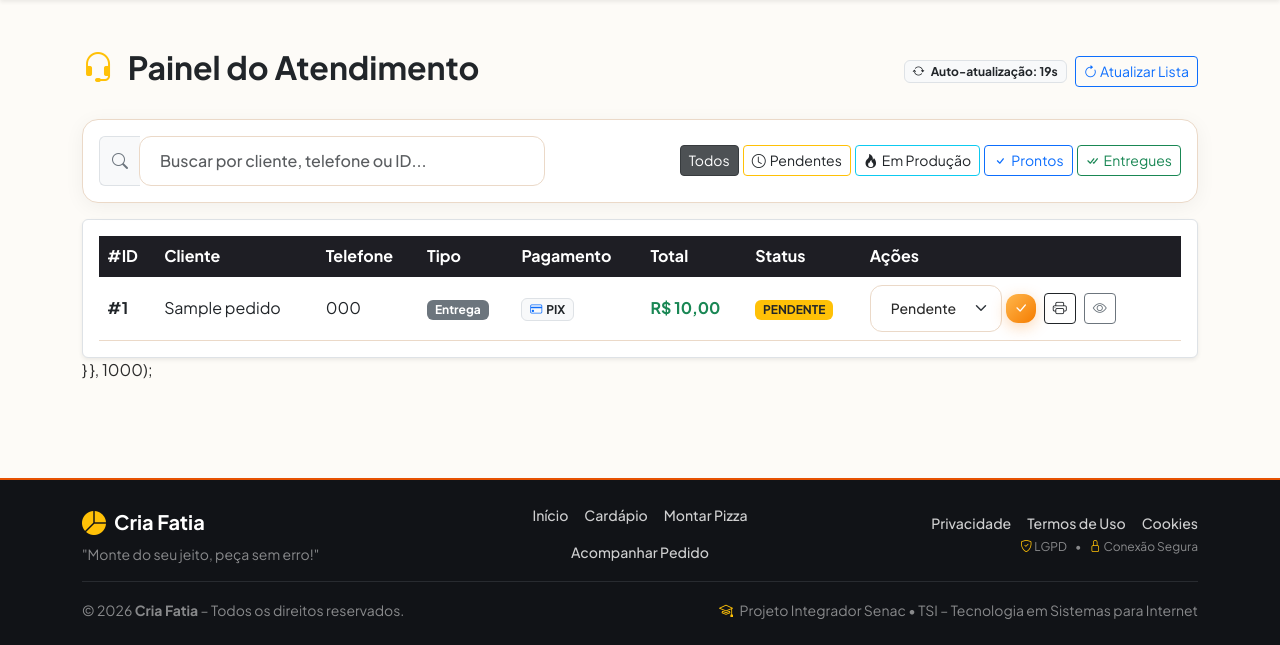
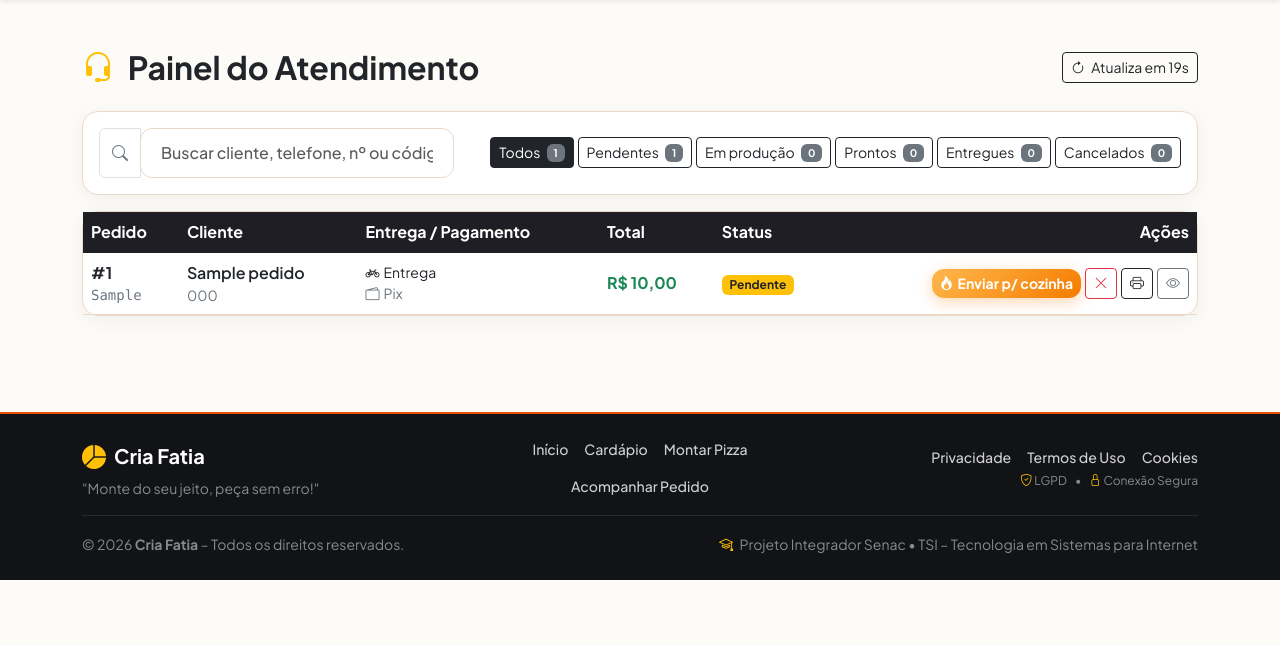
Before and after one commit to CauaBrandao/Cria-Fatia, a PHP site: page /atendimento/index.php in a window 1280 px wide. Shown: the part 106-751 px from the top of the page. Run offline with PHP 8.4, Linux system fonts and the light colour scheme; the visitor is signed in with stand-in values (Sample User, id 1); tables that the repository leaves empty hold one stand-in row (values such as "Sample post").

Commit message:
fix: painel de atendimento sem itens repetidos e com acoes por etapa

```diff
--- a/cria-fatia/atendimento/index.php
+++ b/cria-fatia/atendimento/index.php
@@ -157,287 +157,157 @@ $pedidos = $pdo->query("
 $token = gerarCsrfToken();
 ?>
 
-<div class="d-flex justify-content-between align-items-center mb-4">
-    <h2 class="fw-bold">
+<?php
+$contagem = ['todos' => count($pedidos), 'pendente' => 0, 'em_producao' => 0, 'pronto' => 0, 'entregue' => 0, 'cancelado' => 0];
+foreach ($pedidos as $p) {
+    $chave = $p['status'] === 'finalizado' ? 'entregue' : $p['status'];
+    if (isset($contagem[$chave])) $contagem[$chave]++;
+}
+$coresStatus = [
+    'pendente'    => 'bg-warning text-dark',
+    'em_producao' => 'bg-info text-dark',
+    'pronto'      => 'bg-primary',
+    'entregue'    => 'bg-success',
+    'finalizado'  => 'bg-success',
+    'cancelado'   => 'bg-danger',
+];
+$nomesPagamento = ['pix' => 'Pix', 'cartao' => 'Cartão', 'dinheiro' => 'Dinheiro'];
+?>
+
+<div class="d-flex flex-wrap gap-2 justify-content-between align-items-center mb-4">
+    <h2 class="fw-bold mb-0">
         <i class="bi bi-headset me-2 text-warning"></i>
         Painel do Atendimento
     </h2>
-
-    <div class="d-flex align-items-center gap-2">
-        <span class="badge bg-light text-dark border"><i class="bi bi-arrow-repeat me-1"></i> Auto-atualização: <span id="refreshTimer">25s</span></span>
-        <a href="<?php echo BASE_URL; ?>atendimento/index.php"
-           class="btn btn-outline-primary btn-sm">
-            <i class="bi bi-arrow-clockwise"></i>
-            Atualizar Lista
-        </a>
-    </div>
+    <a href="<?php echo BASE_URL; ?>atendimento/index.php" class="btn btn-outline-dark btn-sm" title="Atualizar agora">
+        <i class="bi bi-arrow-clockwise me-1"></i> Atualiza em <span id="refreshTimer">25s</span>
+    </a>
 </div>
 
 <?php if ($msg): ?>
     <div class="alert alert-success alert-dismissible fade show" role="alert">
-        <i class="bi bi-check-circle me-2"></i>
-        <?php echo htmlspecialchars($msg); ?>
-
+        <i class="bi bi-check-circle me-2"></i><?php echo htmlspecialchars($msg); ?>
         <button type="button" class="btn-close" data-bs-dismiss="alert"></button>
     </div>
 <?php endif; ?>
 
 <?php if ($erro): ?>
     <div class="alert alert-danger alert-dismissible fade show" role="alert">
-        <i class="bi bi-exclamation-triangle me-2"></i>
-        <?php echo htmlspecialchars($erro); ?>
-
+        <i class="bi bi-exclamation-triangle me-2"></i><?php echo htmlspecialchars($erro); ?>
         <button type="button" class="btn-close" data-bs-dismiss="alert"></button>
     </div>
 <?php endif; ?>
 
-<div class="card border-0 shadow-sm p-3 mb-3 bg-white rounded-3">
+<div class="card border-0 shadow-sm p-3 mb-3">
     <div class="row g-2 align-items-center">
-        <div class="col-md-5">
+        <div class="col-lg-4">
             <div class="input-group">
-                <span class="input-group-text bg-light border-end-0"><i class="bi bi-search text-muted"></i></span>
-                <input type="text" id="filtroTexto" class="form-control border-start-0" placeholder="Buscar por cliente, telefone ou ID..." onkeyup="filtrarTabela()">
+                <span class="input-group-text bg-white"><i class="bi bi-search text-muted"></i></span>
+                <input type="text" id="filtroTexto" class="form-control" placeholder="Buscar cliente, telefone, nº ou código" oninput="filtrarTabela()">
             </div>
         </div>
-        <div class="col-md-7 d-flex flex-wrap gap-1 justify-content-md-end">
-            <button type="button" class="btn btn-sm btn-dark btn-filtro active" onclick="filtrarStatus('todos', this)">Todos</button>
-            <button type="button" class="btn btn-sm btn-outline-warning text-dark btn-filtro" onclick="filtrarStatus('pendente', this)"><i class="bi bi-clock me-1"></i>Pendentes</button>
-            <button type="button" class="btn btn-sm btn-outline-info text-dark btn-filtro" onclick="filtrarStatus('em_producao', this)"><i class="bi bi-fire me-1"></i>Em Produção</button>
-            <button type="button" class="btn btn-sm btn-outline-primary btn-filtro" onclick="filtrarStatus('pronto', this)"><i class="bi bi-check me-1"></i>Prontos</button>
-            <button type="button" class="btn btn-sm btn-outline-success btn-filtro" onclick="filtrarStatus('entregue', this)"><i class="bi bi-check-all me-1"></i>Entregues</button>
+        <div class="col-lg-8 d-flex flex-wrap gap-1 justify-content-lg-end">
+            <?php
+            $filtros = ['todos' => 'Todos', 'pendente' => 'Pendentes', 'em_producao' => 'Em produção', 'pronto' => 'Prontos', 'entregue' => 'Entregues', 'cancelado' => 'Cancelados'];
+            foreach ($filtros as $valor => $rotulo): ?>
+                <button type="button" class="btn btn-sm btn-filtro <?php echo $valor === 'todos' ? 'btn-dark' : 'btn-outline-dark'; ?>" onclick="filtrarStatus('<?php echo $valor; ?>', this)">
+                    <?php echo $rotulo; ?> <span class="badge bg-secondary ms-1"><?php echo $contagem[$valor]; ?></span>
+                </button>
+            <?php endforeach; ?>
         </div>
     </div>
 </div>
 
-<div class="table-responsive bg-white rounded shadow-sm p-3 border">
-
+<div class="card border-0 shadow-sm p-0">
+<div class="table-responsive">
     <table class="table table-hover align-middle mb-0" id="tabelaPedidos">
-
         <thead class="table-dark">
             <tr>
-                <th>#ID</th>
+                <th>Pedido</th>
                 <th>Cliente</th>
-                <th>Telefone</th>
-                <th>Tipo</th>
-                <th>Pagamento</th>
+                <th>Entrega / Pagamento</th>
                 <th>Total</th>
                 <th>Status</th>
-                <th>Ações</th>
+                <th class="text-end">Ações</th>
             </tr>
         </thead>
-
         <tbody>
-
         <?php if (empty($pedidos)): ?>
-
             <tr>
-                <td colspan="7" class="text-center py-4 text-muted">
-                    Nenhum pedido cadastrado no momento.
-                </td>
+                <td colspan="6" class="text-center py-4 text-muted">Nenhum pedido cadastrado no momento.</td>
             </tr>
-
         <?php else: ?>
-
-            <?php foreach ($pedidos as $p): ?>
-
-                <?php
-                    $cores = [
-                        'pendente' => 'warning text-dark',
-                        'em_producao' => 'info text-white',
-                        'pronto' => 'primary',
-                        'entregue' => 'success',
-                        'finalizado' => 'success',
-                        'cancelado' => 'danger'
-                    ];
-
-                    $corStatus = $cores[$p['status']] ?? 'secondary';
-                ?>
-
-                <tr class="pedido-linha" data-status="<?php echo htmlspecialchars($p['status']); ?>" data-search="<?php echo strtolower(htmlspecialchars($p['id'] . ' ' . $p['cliente_nome'] . ' ' . $p['cliente_telefone'] . ' ' . $p['codigo_acompanhamento'])); ?>">
-
+            <?php foreach ($pedidos as $p):
+                $statusFiltro = $p['status'] === 'finalizado' ? 'entregue' : $p['status'];
+                $telLimpo = preg_replace('/\D/', '', (string)$p['cliente_telefone']);
+                $aberto = !in_array($p['status'], ['entregue', 'cancelado', 'finalizado'], true);
+                // Próximo passo do pedido (um botão por etapa, sem repetir o status)
+                $proximo = [
+                    'pendente'    => ['em_producao', 'Enviar p/ cozinha', 'bi-fire', 'btn-warning'],
+                    'em_producao' => ['pronto', 'Marcar pronto', 'bi-box-seam', 'btn-primary'],
+                ][$p['status']] ?? null;
+            ?>
+                <tr class="pedido-linha" data-status="<?php echo htmlspecialchars($statusFiltro); ?>" data-search="<?php echo htmlspecialchars(mb_strtolower($p['id'] . ' ' . $p['cliente_nome'] . ' ' . $p['cliente_telefone'] . ' ' . $p['codigo_acompanhamento'], 'UTF-8')); ?>">
                     <td>
-                        <strong>#<?php echo $p['id']; ?></strong>
+                        <strong>#<?php echo (int)$p['id']; ?></strong>
+                        <div class="small text-muted font-monospace"><?php echo htmlspecialchars($p['codigo_acompanhamento'] ?? ''); ?></div>
                     </td>
-
                     <td>
-                        <?php echo htmlspecialchars($p['cliente_nome']); ?>
+                        <div class="fw-semibold"><?php echo htmlspecialchars($p['cliente_nome']); ?></div>
+                        <div class="small text-muted">
+                            <?php echo htmlspecialchars($p['cliente_telefone']); ?>
+                            <?php if (strlen($telLimpo) >= 10):
+                                $linkWhats = "https://wa.me/55" . $telLimpo . "?text=" . urlencode("Olá " . $p['cliente_nome'] . "! Aqui é da Bella Roza Pizzaria, sobre o seu pedido #" . $p['id'] . " (" . $p['codigo_acompanhamento'] . "). Status atual: " . rotuloStatus($p['status']) . ".");
+                            ?>
+                                <a href="<?php echo htmlspecialchars($linkWhats); ?>" target="_blank" rel="noopener" class="text-success ms-1" title="Falar com o cliente no WhatsApp"><i class="bi bi-whatsapp"></i></a>
+                            <?php endif; ?>
+                        </div>
                     </td>
-
+                    <td class="small">
+                        <div><i class="bi <?php echo $p['tipo_entrega'] === 'retirada' ? 'bi-shop' : 'bi-bicycle'; ?> me-1"></i><?php echo $p['tipo_entrega'] === 'retirada' ? 'Retirada' : 'Entrega'; ?></div>
+                        <div class="text-muted"><i class="bi bi-wallet2 me-1"></i><?php echo $nomesPagamento[$p['forma_pagamento']] ?? 'Pix'; ?></div>
+                    </td>
+                    <td class="fw-bold text-success text-nowrap"><?php echo formatarMoeda($p['valor_total']); ?></td>
+                    <td><span class="badge <?php echo $coresStatus[$p['status']] ?? 'bg-secondary'; ?>"><?php echo rotuloStatus($p['status']); ?></span></td>
                     <td>
-                        <?php echo htmlspecialchars($p['cliente_telefone']); ?>
-                        <?php
-                        $telLimpo = preg_replace('/\D/', '', $p['cliente_telefone']);
-                        if (strlen($telLimpo) >= 10):
-                            $linkWhats = "https://wa.me/55" . $telLimpo . "?text=" . urlencode("Olá " . $p['cliente_nome'] . "! Aqui é da Bella Roza Pizzaria referente ao seu pedido #" . $p['id'] . " (" . $p['codigo_acompanhamento'] . "). Status atual: " . strtoupper($p['status']));
-                        ?>
-                            <a href="<?php echo $linkWhats; ?>" target="_blank" class="btn btn-sm btn-outline-success ms-1 py-0 px-1" title="Notificar via WhatsApp">
-                                <i class="bi bi-whatsapp"></i>
-                            </a>
-                        <?php endif; ?>
-                    </td>
-
-                    <td>
-                        <span class="badge bg-secondary">
-                            <?php echo ucfirst($p['tipo_entrega']); ?>
-                        </span>
-                    </td>
-
-                    <td>
-                        <span class="badge bg-light text-dark border">
-                            <i class="bi bi-credit-card me-1 text-primary"></i><?php echo strtoupper($p['forma_pagamento'] ?? 'PIX'); ?>
-                        </span>
-                    </td>
-
-                    <td class="fw-bold text-success">
-                        R$ <?php echo number_format($p['valor_total'], 2, ',', '.'); ?>
-                    </td>
-
-                    <td>
-                        <span class="badge bg-<?php echo $corStatus; ?>">
-                            <?php echo strtoupper($p['status']); ?>
-                        </span>
-                    </td>
-
-                    <td>
-
-                        <div class="d-flex align-items-center flex-wrap gap-2">
-
-                            <?php if (
-                                !in_array($p['status'], ['entregue', 'cancelado', 'finalizado'], true)
-                            ): ?>
-
-                                <!-- BOTÃO 1: ATUALIZAR STATUS -->
-
-                                <form action="index.php"
-                                      method="POST"
-                                      class="d-flex align-items-center gap-1">
-
-                                    <input type="hidden"
-                                           name="csrf_token"
-                                           value="<?php echo $token; ?>">
-
-                                    <input type="hidden"
-                                           name="pedido_id"
-                                           value="<?php echo $p['id']; ?>">
-
-                                    <input type="hidden"
-                                           name="acao"
-                                           value="atualizar_status">
-
-                                    <select name="novo_status"
-                                            class="form-select form-select-sm"
-                                            required>
-
-                                        <option value="pendente"
-                                            <?php echo $p['status'] === 'pendente' ? 'selected' : ''; ?>>
-                                            Pendente
-                                        </option>
-
-                                        <option value="em_producao"
-                                            <?php echo $p['status'] === 'em_producao' ? 'selected' : ''; ?>>
-                                            Em Produção
-                                        </option>
-
-                                        <option value="pronto"
-                                            <?php echo $p['status'] === 'pronto' ? 'selected' : ''; ?>>
-                                            Pronto
-                                        </option>
-
-                                        <option value="cancelado">
-                                            Cancelado
-                                        </option>
-
-                                    </select>
-
-                                    <button type="submit" class="btn btn-sm btn-warning fw-bold text-dark" title="Salvar novo status do pedido"> <i class="bi bi-check-lg"></i> </button>
-
+                        <div class="d-flex align-items-center justify-content-end flex-wrap gap-1">
+                            <?php if ($proximo): ?>
+                                <form action="index.php" method="POST">
+                                    <input type="hidden" name="csrf_token" value="<?php echo $token; ?>">
+                                    <input type="hidden" name="pedido_id" value="<?php echo (int)$p['id']; ?>">
+                                    <input type="hidden" name="acao" value="atualizar_status">
+                                    <input type="hidden" name="novo_status" value="<?php echo $proximo[0]; ?>">
+                                    <button type="submit" class="btn btn-sm <?php echo $proximo[3]; ?> fw-bold"><i class="bi <?php echo $proximo[2]; ?> me-1"></i><?php echo $proximo[1]; ?></button>
                                 </form>
-
-
-
-                                <!-- BOTÃO 2: CONFIRMAR RECEBIMENTO -->
-
-                                <?php if ($p['status'] === 'pronto'): ?>
-
-                                    <form action="index.php"
-                                          method="POST"
-                                          onsubmit="return confirm('Confirma que o cliente recebeu o pedido #<?php echo $p['id']; ?>? Após confirmar, o pedido será marcado como ENTREGUE.');">
-
-                                        <input type="hidden"
-                                               name="csrf_token"
-                                               value="<?php echo $token; ?>">
-
-                                        <input type="hidden"
-                                               name="pedido_id"
-                                               value="<?php echo $p['id']; ?>">
-
-                                        <input type="hidden"
-                                               name="acao"
-                                               value="confirmar_recebimento">
-
-                                        <button type="submit"
-                                                class="btn btn-sm btn-success fw-bold">
-
-                                            <i class="bi bi-check-circle-fill me-1"></i>
-                                            Confirmar Recebimento
-
-                                        </button>
-
-                                    </form>
-
-                                <?php endif; ?>
-
-                            <?php elseif ($p['status'] === 'entregue'): ?>
-
-                                <span class="badge bg-success p-2">
-                                    <i class="bi bi-check-circle-fill me-1"></i>
-                                    Recebimento Confirmado
-                                </span>
-
-                            <?php elseif ($p['status'] === 'cancelado'): ?>
-
-                                <span class="badge bg-danger p-2">
-                                    Pedido Cancelado
-                                </span>
-
-                            <?php else: ?>
-
-                                <span class="badge bg-success p-2">
-                                    Pedido Finalizado
-                                </span>
-
+                            <?php elseif ($p['status'] === 'pronto'): ?>
+                                <form action="index.php" method="POST" onsubmit="return confirm('Confirmar que o cliente recebeu o pedido #<?php echo (int)$p['id']; ?>?');">
+                                    <input type="hidden" name="csrf_token" value="<?php echo $token; ?>">
+                                    <input type="hidden" name="pedido_id" value="<?php echo (int)$p['id']; ?>">
+                                    <input type="hidden" name="acao" value="confirmar_recebimento">
+                                    <button type="submit" class="btn btn-sm btn-success fw-bold"><i class="bi bi-check-circle-fill me-1"></i>Confirmar entrega</button>
+                                </form>
                             <?php endif; ?>
 
-                            <!-- IMPRIMIR CUPOM / COMANDA -->
-                            <a href="<?php echo BASE_URL; ?>atendimento/imprimir.php?id=<?php echo $p['id']; ?>"
-                               class="btn btn-sm btn-outline-dark"
-                               target="_blank"
-                               title="Imprimir Comanda / Cupom">
-                                <i class="bi bi-printer"></i>
-                            </a>
+                            <?php if ($aberto): ?>
+                                <form action="index.php" method="POST" onsubmit="return confirm('Cancelar o pedido #<?php echo (int)$p['id']; ?>? Essa ação não pode ser desfeita.');">
+                                    <input type="hidden" name="csrf_token" value="<?php echo $token; ?>">
+                                    <input type="hidden" name="pedido_id" value="<?php echo (int)$p['id']; ?>">
+                                    <input type="hidden" name="acao" value="atualizar_status">
+                                    <input type="hidden" name="novo_status" value="cancelado">
+                                    <button type="submit" class="btn btn-sm btn-outline-danger" title="Cancelar pedido"><i class="bi bi-x-lg"></i></button>
+                                </form>
+                            <?php endif; ?>
 
-                            <!-- VER DETALHES NO SITE -->
-                            <a href="<?php echo BASE_URL; ?>cliente/pedido.php?codigo=<?php echo urlencode($p['codigo_acompanhamento']); ?>"
-                               class="btn btn-sm btn-outline-secondary"
-                               target="_blank"
-                               title="Ver Página de Rastreamento">
-                                <i class="bi bi-eye"></i>
-                            </a>
-
+                            <a href="<?php echo BASE_URL; ?>atendimento/imprimir.php?id=<?php echo (int)$p['id']; ?>" class="btn btn-sm btn-outline-dark" target="_blank" title="Imprimir comanda"><i class="bi bi-printer"></i></a>
+                            <a href="<?php echo BASE_URL; ?>cliente/pedido.php?codigo=<?php echo urlencode($p['codigo_acompanhamento']); ?>" class="btn btn-sm btn-outline-secondary" target="_blank" title="Ver página do pedido"><i class="bi bi-eye"></i></a>
                         </div>
-
                     </td>
-
                 </tr>
-
             <?php endforeach; ?>
-
         <?php endif; ?>
-
         </tbody>
-
     </table>
-
+</div>
 </div>
 
 <script>
@@ -449,36 +319,30 @@ function filtrarStatus(status, btn) {
         b.classList.remove('btn-dark');
         b.classList.add('btn-outline-dark');
     });
-    btn.classList.remove('btn-outline-dark', 'btn-outline-warning', 'btn-outline-info', 'btn-outline-primary', 'btn-outline-success');
+    btn.classList.remove('btn-outline-dark');
     btn.classList.add('btn-dark');
     filtrarTabela();
 }
 
 function filtrarTabela() {
     const texto = (document.getElementById('filtroTexto')?.value || '').toLowerCase().trim();
-    const linhas = document.querySelectorAll('.pedido-linha');
-
-    linhas.forEach(linha => {
-        const status = linha.dataset.status;
-        const search = linha.dataset.search || '';
-
-        const matchStatus = (statusFiltroAtual === 'todos' || status === statusFiltroAtual);
-        const matchTexto = (texto === '' || search.includes(texto));
-
+    document.querySelectorAll('.pedido-linha').forEach(linha => {
+        const matchStatus = statusFiltroAtual === 'todos' || linha.dataset.status === statusFiltroAtual;
+        const matchTexto = texto === '' || (linha.dataset.search || '').includes(texto);
         linha.style.display = (matchStatus && matchTexto) ? '' : 'none';
     });
 }
 
+// Atualização automática (pausa enquanto alguém digita na busca)
 let tempoRestante = 25;
 const timerEl = document.getElementById('refreshTimer');
 setInterval(() => {
+    if (document.activeElement && document.activeElement.id === 'filtroTexto') return;
     tempoRestante--;
     if (timerEl) timerEl.textContent = tempoRestante + 's';
     if (tempoRestante <= 0) {
-        window.location.reload();
-    }
-}, 1000);
-</script>
+        // Recarrega via GET para não reenviar formulários
+        window.location.href = 'index.php';
     }
 }, 1000);
 </script>
```
